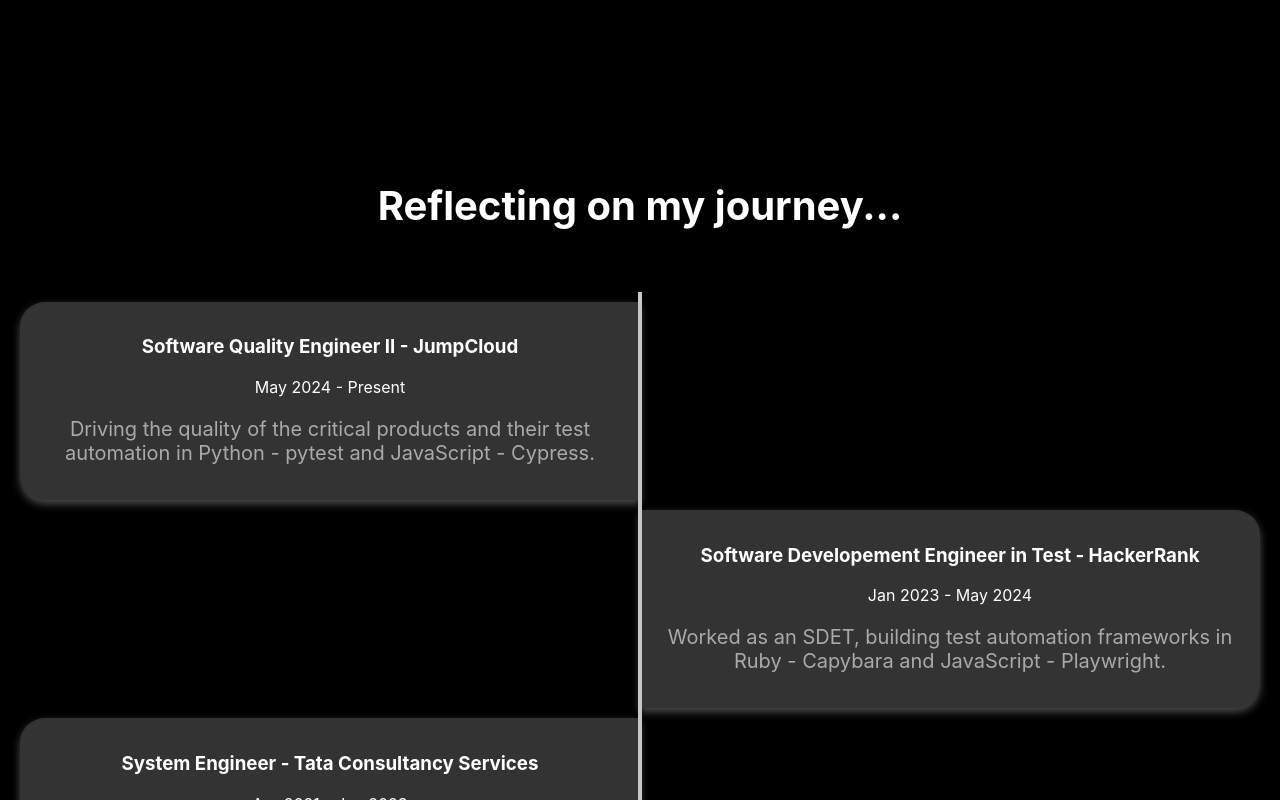
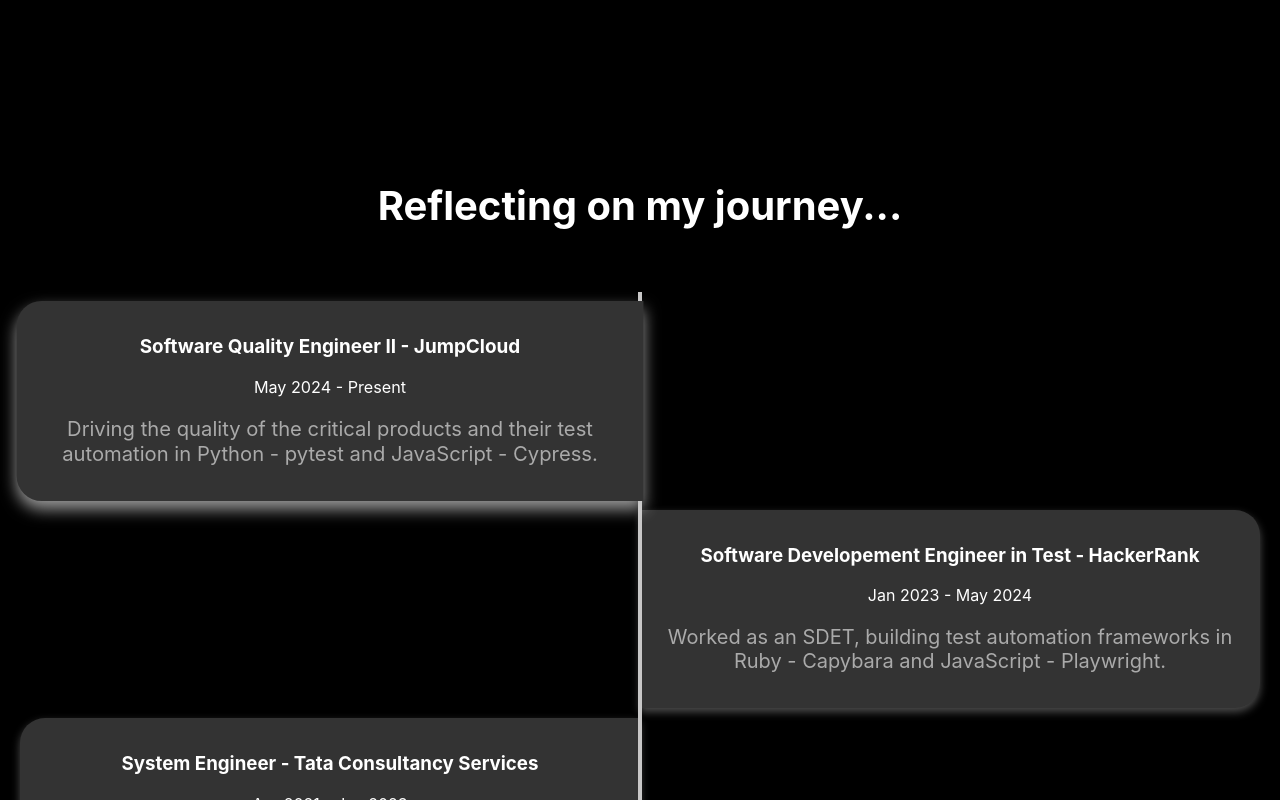
Before and after one commit to jvjithin/my-portfolio, a React (Create React App) app: page / in a window 1280 px wide. In both pictures the pointer is over the element 330 px from the left and 1010 px from the top of the page. Shown: the part 610-1410 px from the top of the page. Built offline with nearby package versions, Linux system fonts and the light colour scheme.

Commit message:
added hover effect on timeline items

```diff
--- a/src/App.css
+++ b/src/App.css
@@ -314,7 +314,7 @@
   width: 50%;
   opacity: 0;
   transform: translateY(20px);
-  transition: all 0.6s ease-out;
+  transition: all 0.3s ease-out;
 }
 
 .timeline-item.active {
@@ -324,24 +324,27 @@
 
 .timeline-item.left {
   left: 0;
+  border-radius: 25px;
 }
 
 .timeline-item.right {
   left: 50%;
+  border-radius: 25px;
 }
 
 .timeline-item .content {
   background: #f9f9f9;
   padding: 15px;
-  /* border-radius: 25px; */
   position: relative;
-  box-shadow: 0 4px 8px rgba(0, 0, 0, 0.2);
+  box-shadow: 0 4px 8px rgba(0, 0, 0, 0.3);
   overflow-wrap: break-word;
   color: #000;
 }
 
-.timeline-item .content:hover {
-  box-shadow: 0 4px 8px rgba(0, 0, 0, 0.3);
+.timeline-item:hover {
+  transform: scale(1.0055) translateZ(10px);
+  box-shadow: 0 8px 16px rgba(0, 0, 0, 0.6);
+  z-index: 2;
 }
 
 .timeline-item.left .content {
@@ -380,6 +383,12 @@
   box-shadow: 0 4px 8px rgb(255, 255, 255, 0.3);
 }
 
+.dark-mode .timeline-item .content:hover {
+  transform: scale(1.0055) translateZ(10px);
+  box-shadow: 0 8px 16px rgba(255, 255, 255, 0.6);
+  z-index: 2;
+}
+
 @media screen and (max-width: 768px) {
 
   .profile-container {
```
